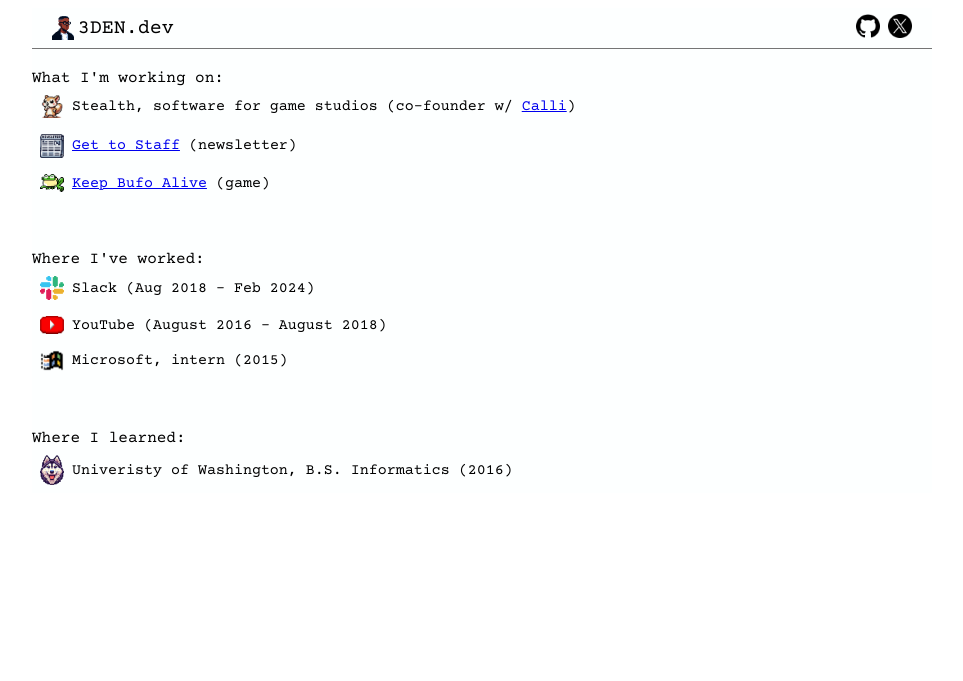
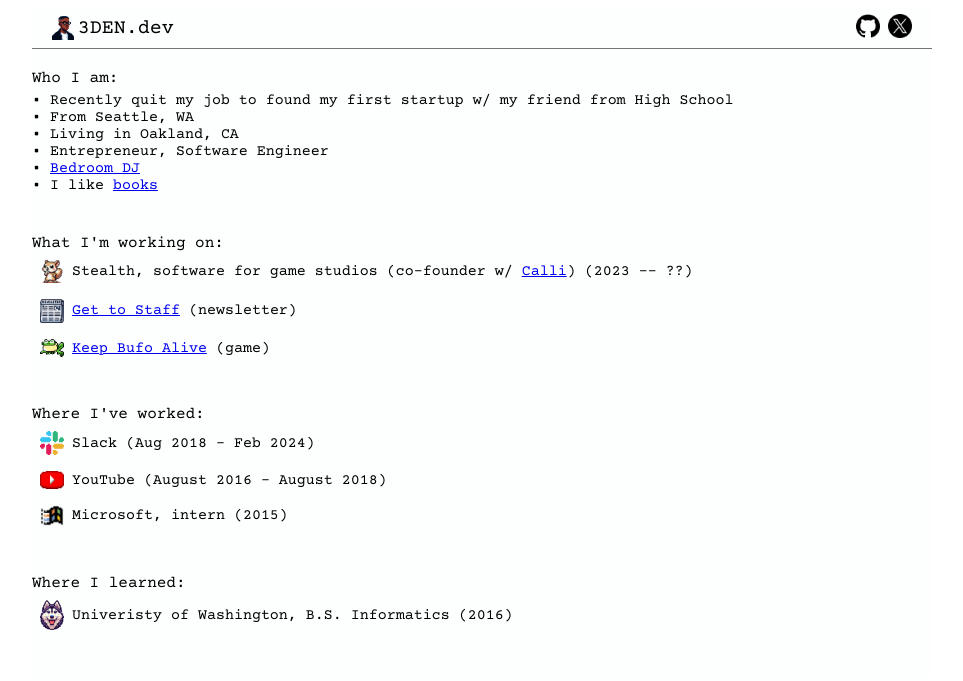
Before and after one commit to edeng/3den.dev, a plain HTML site: page index.html in a window 1280 px wide. Shown: the whole page, without its empty margins (158-1121 px from the left). Drawn offline with nearby package versions, Linux system fonts and the light colour scheme.

Commit message:
add more fax

```diff
--- a/index.html
+++ b/index.html
@@ -34,14 +34,44 @@
 
             <div id="main">
 
-                <div id="thinksy">
+                <div class="section">
+                    <div>
+                        Who I am:
+                    </div>
+
+                    <div class="bullet" style="padding-top: 5px;">
+                        &#x2022; Recently quit my job to found my first startup w/ my friend from High School
+                    </div>
+
+                    <div class="bullet">
+                        &#x2022; From Seattle, WA
+                    </div>
+
+                    <div class="bullet">
+                        &#x2022; Living in Oakland, CA
+                    </div>
+
+                    <div class="bullet">
+                        &#x2022; Entrepreneur, Software Engineer
+                    </div>
+
+                    <div class="bullet">
+                        &#x2022; <a href="https://www.mixcloud.com/eghir/">Bedroom DJ</a>
+                    </div>
+
+                    <div class="bullet">
+                        &#x2022; I like <a href="https://www.goodreads.com/user/show/101854155-eden">books</a>
+                    </div>
+                </div>
+
+                <div class="section">
                     <div>
                         What I'm working on:
                     </div>
 
                     <div class="job">
                         <img class="logo" src="media/shh2.png">
-                        Stealth, software for game studios (co-founder w/&nbsp; <a href="https://www.linkedin.com/in/calli-fuchigami-582a9456/">Calli</a>)
+                        Stealth, software for game studios (co-founder w/&nbsp; <a href="https://www.linkedin.com/in/calli-fuchigami-582a9456/">Calli</a>) (2023 -- ??)
                     </div>
 
                     <div class="job">
@@ -57,7 +87,7 @@
                     </div>
                 </div>
 
-                <div id="work" style="padding-top: 50px;">
+                <div class="section">
                     <div>
                         Where I've worked:
                     </div>
@@ -78,7 +108,7 @@
                     </div>
                 </div>
 
-                <div id="work" style="padding-top: 50px;">
+                <div class="section">
                     <div>
                         Where I learned:
                     </div>
--- a/main.css
+++ b/main.css
@@ -69,6 +69,10 @@
 	max-width: 24px;
 }
 
-.job {
+.job, .bullet {
     font-size: 15px;
 }
+
+.section {
+    padding-bottom: 40px;
+}
```
